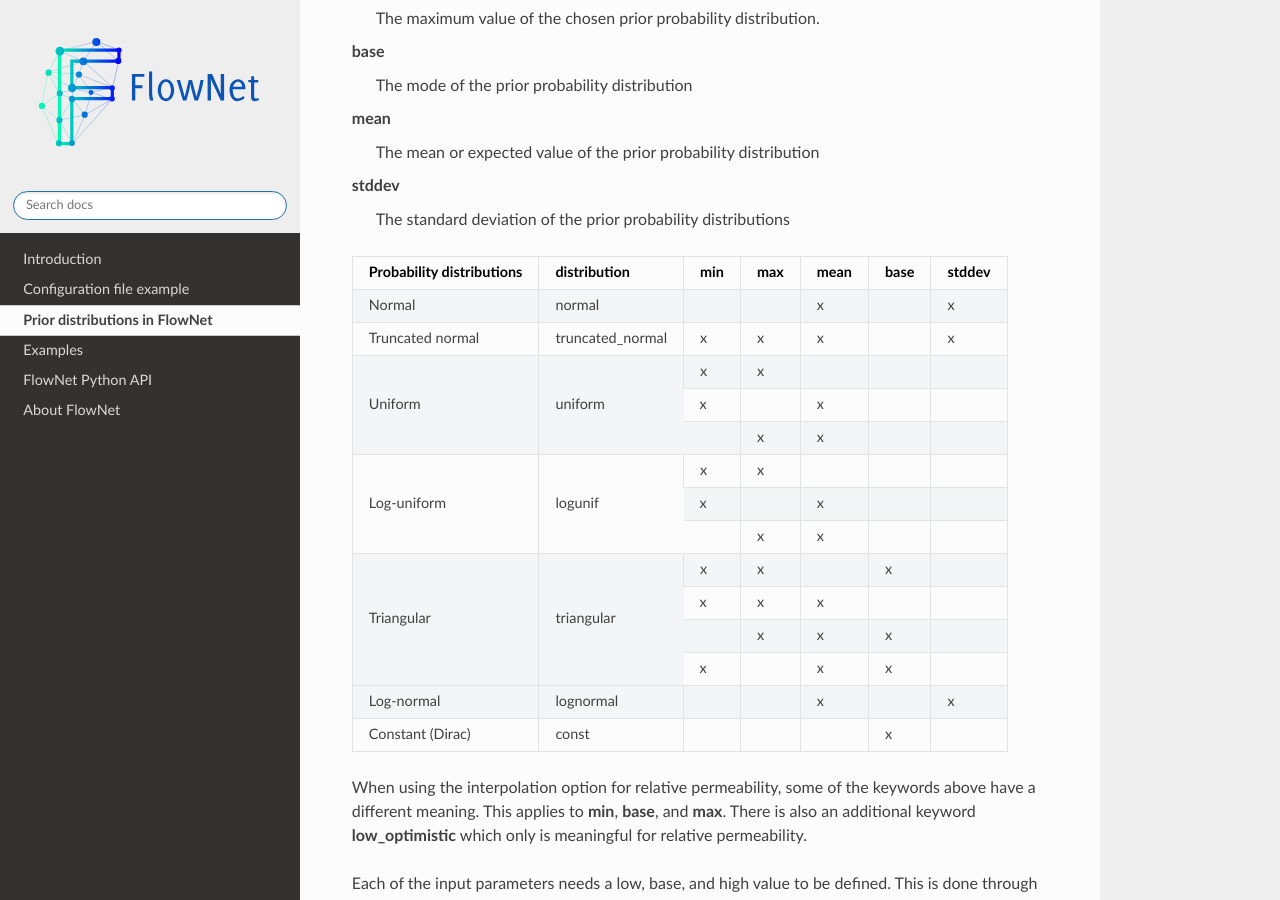
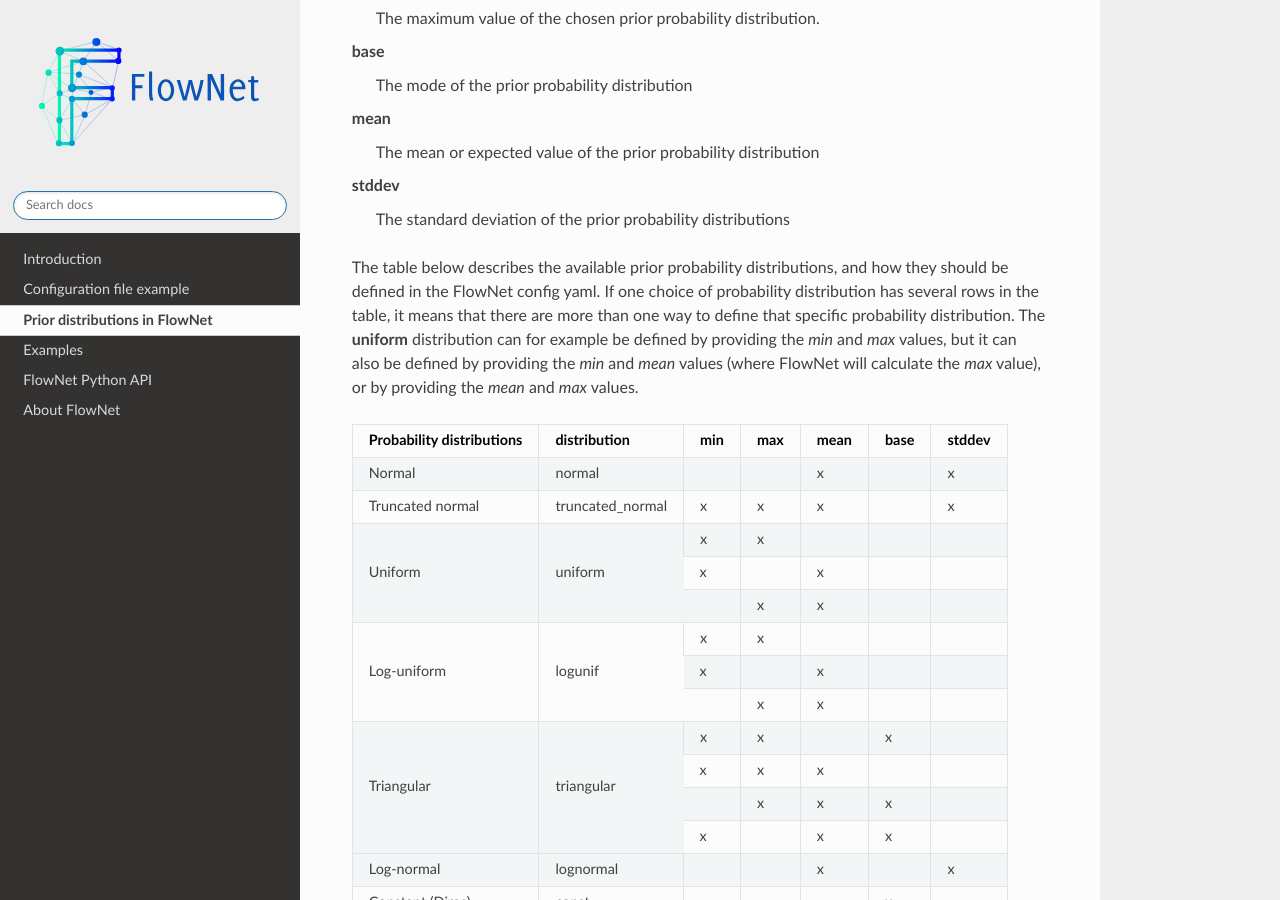
Before and after one commit to equinor/flownet, a Sphinx documentation site: the page built from docs/parametrization.rst, in a window 1280 px wide and 900 px high, scrolled down 846 px. Built offline with Sphinx 7.4.7 and the Read the Docs theme 2.0.0, drawn with Linux system fonts in a browser that asks for light colours.

Commit message:
Update parametrization.rst

```diff
--- a/docs/parametrization.rst
+++ b/docs/parametrization.rst
@@ -51,6 +51,13 @@ mean
 stddev
   The standard deviation of the prior probability distributions
 
+The table below describes the available prior probability distributions, and how they
+should be defined in the FlowNet config yaml. If one choice of probability distribution
+has several rows in the table, it means that there are more than one way to define that
+specific probability distribution. The **uniform** distribution can for example be defined
+by providing the *min* and *max* values, but it can also be defined by providing the *min*
+and *mean* values (where FlowNet will calculate the *max* value), or by providing the
+*mean* and *max* values.
 
 +---------------------------+------------------+------+------+------+------+------+
 | Probability distributions | distribution     | min  | max  | mean | base |stddev|
```
